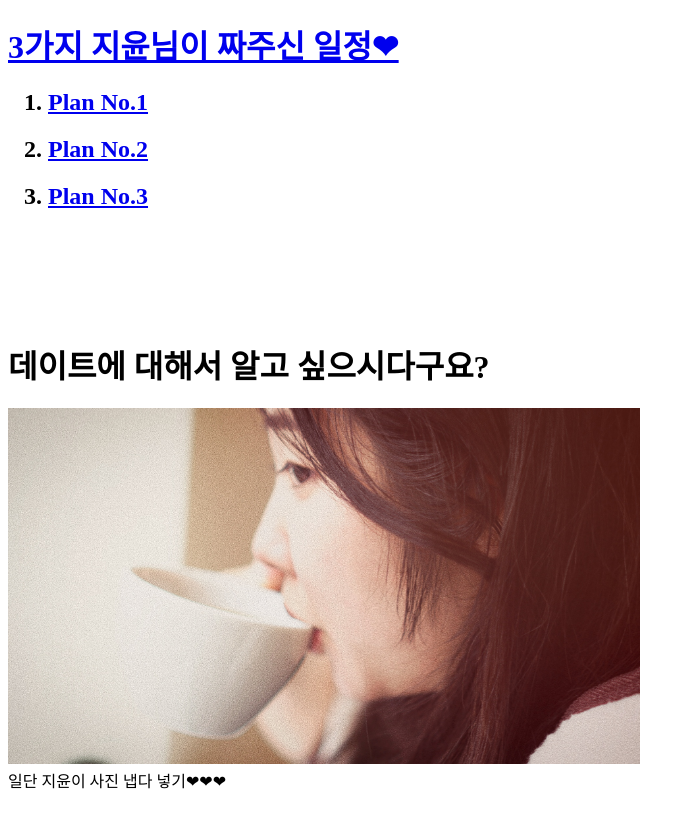
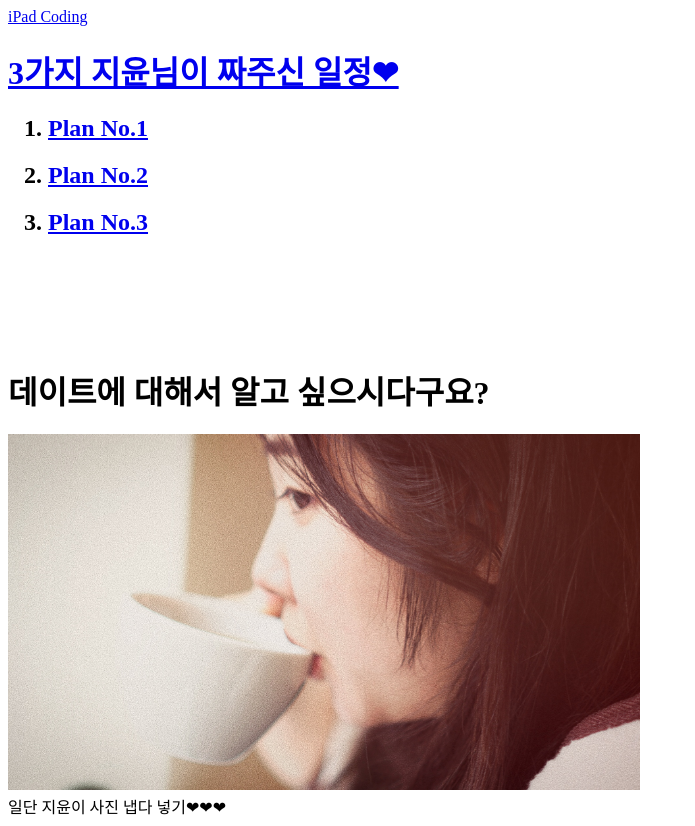
Before and after one commit to dongdongKO/my-first-web-site, a plain HTML site: page index.html in a window 1280 px wide. Shown: the whole page, without its empty margins (0-695 px from the left). Before the commit the page ends 800 px from the top, so only its background shows below. Drawn offline with Linux system fonts and the light colour scheme.

Commit message:
ipad test3

```diff
--- a/index.html
+++ b/index.html
@@ -4,6 +4,7 @@
 <meta charset="utf-8">
 
 <body>
+    <a href="box.html">iPad Coding</a>
     <h1><a href="index.html">3가지 지윤님이 짜주신 일정❤</a></h1>
     <ol>
         <h2><li><a href="1.html">Plan No.1</a></li></h2>
```
Also changed, not shown: 1 other file.
